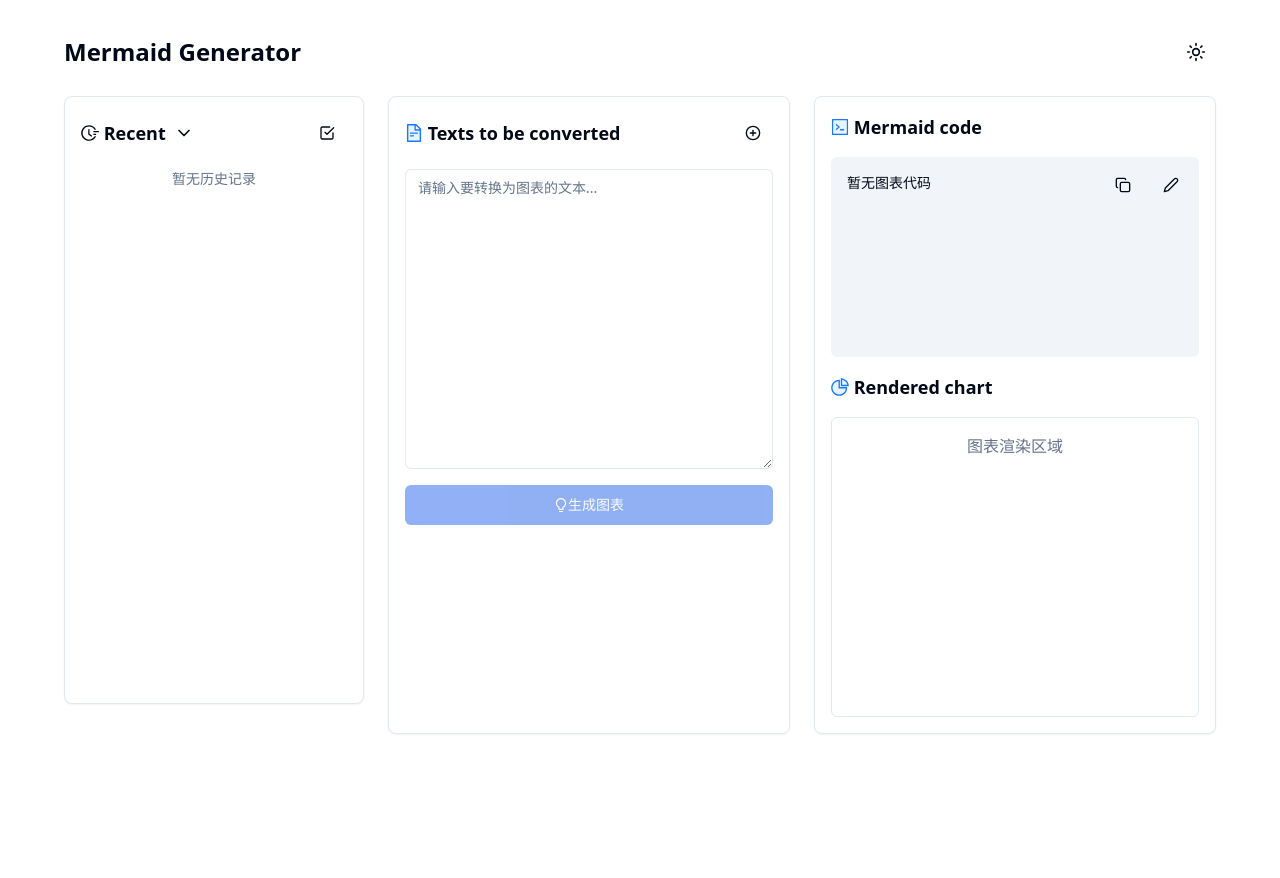
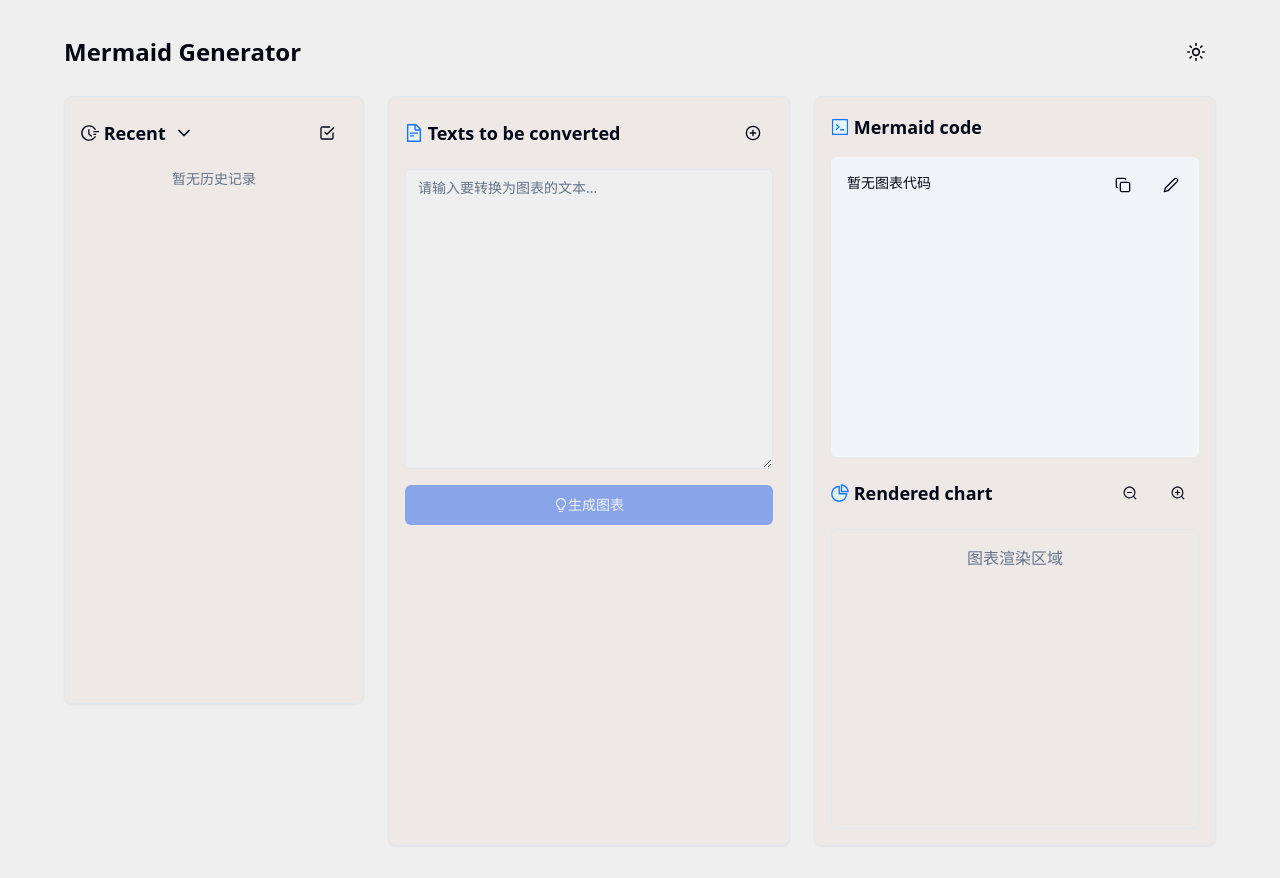
Before and after one commit to ffy6511/mermaid-generater, a Next.js app: page / in a window 1280 px wide. Before the commit the page ends 800 px from the top, so only its background shows below. Built offline with nearby package versions, Linux system fonts and the light colour scheme.

Commit message:
feat: Use the deepseek API instead, adding the function of rendering graph scaling view.

```diff
--- a/app/api/generate/route.ts
+++ b/app/api/generate/route.ts
@@ -33,16 +33,16 @@
       );
     }
 
-    const apiKey = process.env.ZCHAT_API_KEY;
+    const apiKey = process.env.DEEPSEEK_API_KEY;
 
     if (!apiKey) {
       return NextResponse.json(
-        { error: 'ZChat API key not configured' },
+        { error: 'DeepSeek API key not configured' },
         { status: 500, headers: corsHeaders(request) }
       );
     }
 
-    const apiUrl = 'https://api.zchat.tech/v1/chat/completions';
+    const apiUrl = 'https://api.deepseek.com/v1/chat/completions';
 
     const response = await fetch(apiUrl, {
       method: 'POST',
@@ -51,11 +51,12 @@
         'Authorization': `Bearer ${apiKey}`
       },
       body: JSON.stringify({
-        model: 'gpt-3.5-turbo',
+        model: 'deepseek-chat',
         messages: [
           {
             role: 'system',
-            content: '你是一个专业的图表生成助手。你的任务是将用户输入的文本转换为Mermaid图表代码。\n\n规则：\n1. 根据内容选择最合适的图表类型（流程图、时序图、类图等）\n2. 使用正确的Mermaid语法\n3. 只返回Mermaid代码，不要包含任何解释性文字\n4. 确保生成的代码可以被Mermaid正确渲染\n\n示例输出格式：\ngraph TD\n    A[开始] --> B[处理]\n    B --> C[结束], 可以对输入文本进行适量概括或者同义改写.'
+            content:
+            '你是一个专业的图表生成助手。你的任务是将用户输入的文本转换为Mermaid图表代码, 注意不是解释! 而是“翻译”。\n\n规则：\n1. 根据内容智能选择最合适的图表类型（流程图、时序图、类图、甘特图、饼图等）\n2. 严格使用正确的Mermaid语法，确保代码可执行\n3. 仅返回Mermaid代码块，不包含任何解释、注释或额外文字\n4. 确保生成的图表结构清晰、层次分明\n5. 对复杂内容进行适当简化，保持图表可读性\n6. 保持用户输入的核心含义，可以适量概括或同义改写，但不改变原意\n\n输出格式示例：\ngraph TD\n    A[开始] --> B[处理]\n    B --> C[结束]\n\n注意：不要在代码前后添加任何说明文字，直接返回可执行的Mermaid代码。'
           },
           {
             role: 'user',
@@ -68,11 +69,19 @@
     });
 
     if (!response.ok) {
-      const error = await response.text();
-      return NextResponse.json(
-        { error: `DeepSeek API error: ${error}` },
-        { status: response.status, headers: corsHeaders(request) }
-      );
+      try {
+        const errorData = await response.json();
+        return NextResponse.json(
+          { error: `DeepSeek API error: ${JSON.stringify(errorData)}` },
+          { status: response.status, headers: corsHeaders(request) }
+        );
+      } catch {
+        const error = await response.text();
+        return NextResponse.json(
+          { error: `DeepSeek API error: ${error}` },
+          { status: response.status, headers: corsHeaders(request) }
+        );
+      }
     }
 
     const data = await response.json();
--- a/app/globals.css
+++ b/app/globals.css
@@ -4,9 +4,9 @@
 
 @layer base {
   :root {
-    --background: 0 0% 100%;
-    --foreground: 222.2 84% 4.9%;
-    --card: 0 0% 100%;
+    --background: 18 4% 94%;
+    --foreground: 239 49% 4.9%;
+    --card: 18 17% 92%;
     --card-foreground: 222.2 84% 4.9%;
     --popover: 0 0% 100%;
     --popover-foreground: 222.2 84% 4.9%;
@@ -22,14 +22,14 @@
     --destructive-foreground: 210 40% 98%;
     --border: 214.3 31.8% 91.4%;
     --input: 214.3 31.8% 91.4%;
-    --ring: 221.2 83.2% 53.3%;
+    --ring: 221.2 83.2% 53.3% /0.5;
     --radius: 0.5rem;
   }
 
   .dark {
-    --background: 222.2 84% 4.9%;
-    --foreground: 210 40% 98%;
-    --card: 222.2 84% 4.9%;
+    --background: 24 19% 6%;
+    --foreground: 0 0% 95.3%;
+    --card: 24 19% 5%;
     --card-foreground: 210 40% 98%;
     --popover: 222.2 84% 4.9%;
     --popover-foreground: 210 40% 98%;
@@ -43,9 +43,9 @@
     --accent-foreground: 210 40% 98%;
     --destructive: 0 62.8% 30.6%;
     --destructive-foreground: 210 40% 98%;
-    --border: 217.2 32.6% 17.5%;
+    --border: 18 4% 75% / 0.15;
     --input: 217.2 32.6% 17.5%;
-    --ring: 224.3 76.3% 48%;
+    --ring: 224.3 76.3% 48%/0.5;
   }
 }
 
--- a/app/page.tsx
+++ b/app/page.tsx
@@ -121,7 +121,7 @@
     <main className="min-h-screen p-4 md:p-8">
       <div className="container mx-auto space-y-6">
         <div className="flex justify-between items-center">
-          <h1 className="text-2xl font-bold">Mermaid Generator</h1>
+          <p className="text-2xl font-bold">Mermaid Generator</p>
           <Button variant="ghost" size="icon" onClick={toggleTheme}>
             <Sun className="h-5 w-5 rotate-0 scale-100 transition-all dark:-rotate-90 dark:scale-0" />
             <Moon className="absolute h-5 w-5 rotate-90 scale-0 transition-all dark:rotate-0 dark:scale-100" />
--- a/components/preview-panel.tsx
+++ b/components/preview-panel.tsx
@@ -1,7 +1,7 @@
 'use client';
 
 import { useState, useEffect } from 'react';
-import { CodeTwoTone, PieChartTwoTone  }  from '@ant-design/icons';
+import { CodeTwoTone, PieChartTwoTone, ZoomInOutlined, ZoomOutOutlined }  from '@ant-design/icons';
 import { Card } from './ui/card';
 import { Button } from './ui/button';
 import { Textarea } from './ui/textarea';
@@ -18,6 +18,7 @@
 export function PreviewPanel({ isLoading = false }: PreviewPanelProps) {
   const [isEditing, setIsEditing] = useState(false);
   const [editableMermaidCode, setEditableMermaidCode] = useState('');
+  const [scale, setScale] = useState(1);
   const { selectedHistory, setSelectedHistory } = useHistory();
 
   // 初始化时从 localStorage 读取 selectedHistory
@@ -33,7 +34,7 @@
 
   // 初始化 mermaid 并监听主题变化
   useEffect(() => {
-    const initMermaid = (theme: string) => {
+    const initMermaid = (theme: 'dark' | "default") => {
       mermaid.initialize({
         startOnLoad: true,
         theme: theme,
@@ -127,6 +128,14 @@
     }
   };
 
+  const handleZoomIn = () => {
+    setScale(prev => Math.min(prev + 0.2, 2));
+  };
+
+  const handleZoomOut = () => {
+    setScale(prev => Math.max(prev - 0.2, 0.5));
+  };
+
   return (
     <Card className="p-4">
       <h2 className="text-lg font-semibold mb-4"><CodeTwoTone />  Mermaid code</h2>
@@ -159,23 +168,53 @@
             <Textarea
               value={editableMermaidCode}
               onChange={(e) => setEditableMermaidCode(e.target.value)}
-              className="min-h-[200px] font-mono text-sm"
+              className="h-[300px] font-mono text-sm overflow-auto resize-none"
             />
           ) : (
-            <pre className="min-h-[200px] p-4 bg-muted font-mono text-sm rounded-md overflow-auto">
+            <pre className="h-[300px] p-4 bg-muted font-mono text-sm rounded-md overflow-auto">
               {selectedHistory?.mermaidCode || "暂无图表代码"}
             </pre>
           )}
         </div>
-        <h2 className="text-lg font-semibold mb-4"><PieChartTwoTone  />  Rendered chart</h2>
+        <div className="flex items-center justify-between mb-2">
+          <h2 className="text-lg font-semibold"><PieChartTwoTone />  Rendered chart</h2>
+          <div className="flex gap-2">
+            <Button
+              variant="ghost"
+              size="icon"
+              onClick={handleZoomOut}
+              disabled={scale <= 0.3}
+            >
+              <ZoomOutOutlined className="h-4 w-4" />
+            </Button>
+            <Button
+              variant="ghost"
+              size="icon"
+              onClick={handleZoomIn}
+              disabled={scale >= 5}
+            >
+              <ZoomInOutlined className="h-4 w-4" />
+            </Button>
+          </div>
+        </div>
         <div className="min-h-[300px] border rounded-md p-4 overflow-auto relative">
           {isLoading ? (
             <div className="absolute inset-0 flex items-center justify-center bg-background/80">
               <div className="animate-spin h-8 w-8 border-4 border-primary border-t-transparent rounded-full" />
             </div>
           ) : selectedHistory?.mermaidCode ? (
-            <div id="mermaid-diagram" className="flex justify-center">
-              {/* Mermaid图表将在这里渲染 */}
+            <div className="flex justify-center">
+              <div
+                id="mermaid-diagram"
+                className="h-[400px] overflow-visible"
+                style={{
+                  transform: `scale(${scale})`,
+                  transformOrigin: 'center top',
+                  transition: 'transform 0.2s ease-in-out'
+                }}
+              >
+                {/* Mermaid图表将在这里渲染 */}
+              </div>
             </div>
           ) : (
             <p className="text-muted-foreground text-center">图表渲染区域</p>
--- a/components/ui/card.tsx
+++ b/components/ui/card.tsx
@@ -36,7 +36,7 @@
   <h3
     ref={ref}
     className={cn(
-      "text-2xl font-semibold leading-none tracking-tight",
+      "text-xl font-semibold leading-none tracking-tight",
       className
     )}
     {...props}
```
